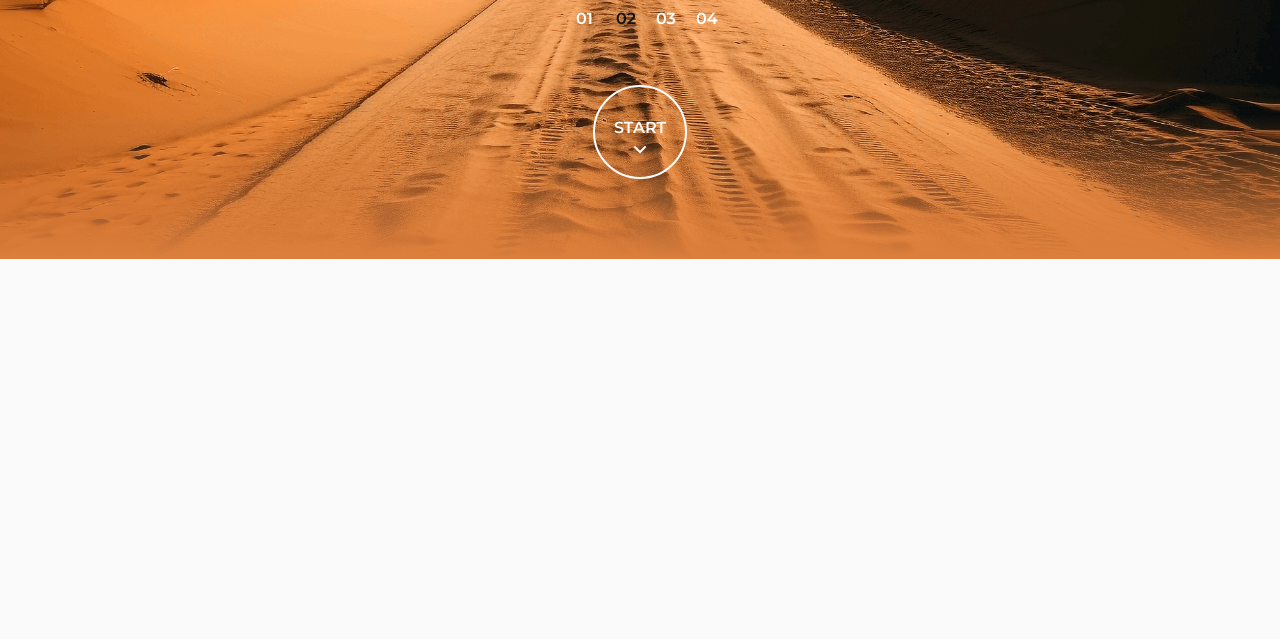
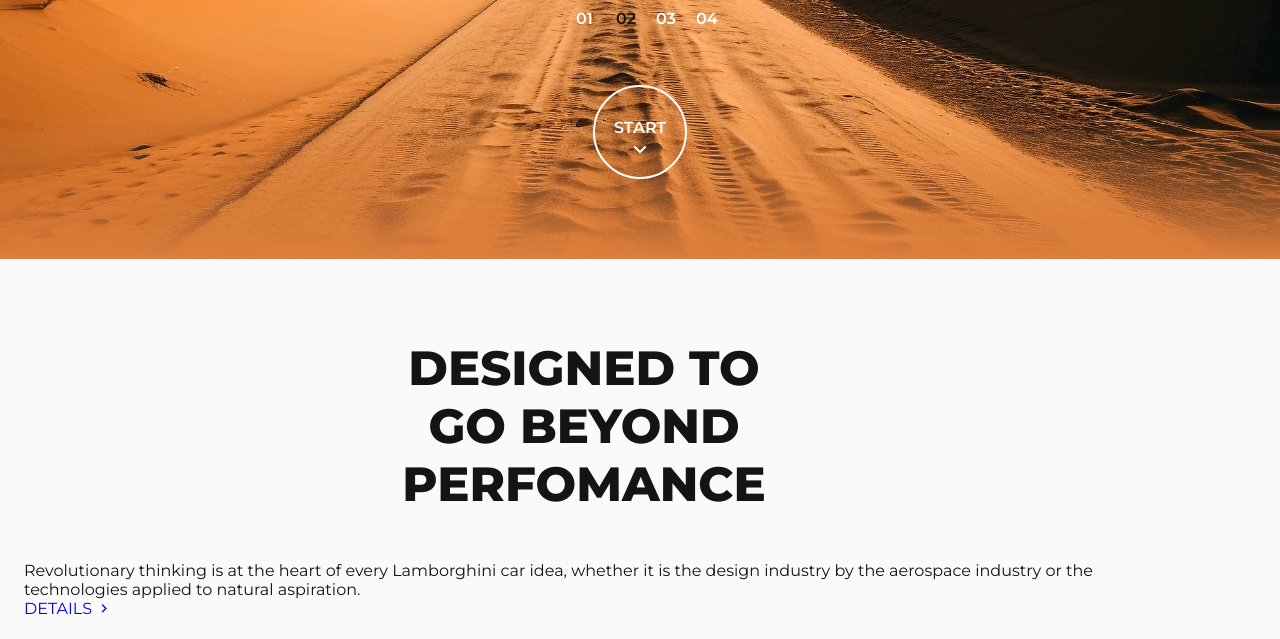
Before and after one commit to AmirTaki/responive-car-website, a plain HTML site: page index.html in a window 1280 px wide. Shown: the part 471-1110 px from the top of the page. Drawn offline with nearby package versions, Linux system fonts and the light colour scheme.

Commit message:
index : main : about

```diff
--- a/index.html
+++ b/index.html
@@ -101,7 +101,26 @@
 
         <!---------------------------------- ABOUT --------------------------------->
         <section class = "about section" id = "about">
+            <div class="about__container container grid">
+                <div class="about__data">
+                    <h2 class="section__title about__title">
+                        DESIGNED TO <br>
+                        <span>GO BEYOND</span> <br>
+                        PERFOMANCE
+                    </h2>
+                    <p class="about__description">
+                        Revolutionary thinking is at the heart of every Lamborghini car idea, whether it is the design industry by the aerospace industry or the technologies applied to natural aspiration.
+                    </p>
 
+                    <a href="#" class="button button__ghost">
+                        DETAILS <i class="ri-arrow-right-s-line"></i>
+                    </a>
+                </div>
+
+                <div class="about__video">
+                    <video src="./src/images/about-vid.mp4"  class = "about__file"></video>
+                </div>
+            </div>
         </section>
 
         <!---------------------------------- MODELS --------------------------------->
```
